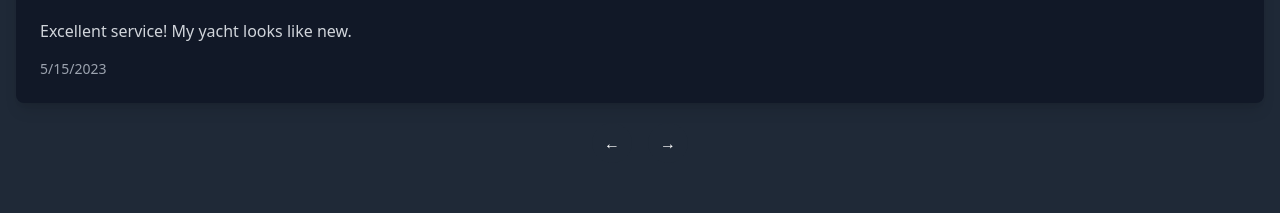
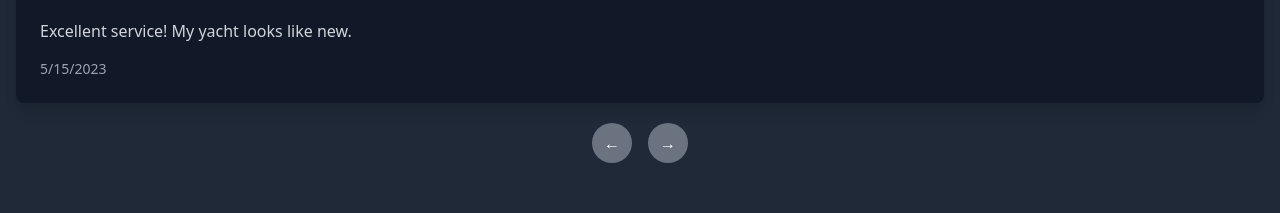
Before and after one commit to KavunVadim/mobileMetalClean, a React (Vite) app: page / in a window 1280 px wide. Shown: the part 4701-4914 px from the top of the page. Built offline with nearby package versions, Linux system fonts and the light colour scheme.

Commit message:
fix: button bg reviews

```diff
--- a/src/components/Reviews.tsx
+++ b/src/components/Reviews.tsx
@@ -176,13 +176,13 @@ const Reviews = () => {
                 <div className="absolute bottom-[-60px] w-full flex justify-center gap-4 px-4">
                   <button
                     onClick={prevSlide}
-                    className="bg-gray-800 hover:bg-gray-700 w-10 h-10 text-white p-2 rounded-full"
+                    className="bg-gray-500 hover:bg-gray-700 w-10 h-10 text-white p-2 rounded-full"
                   >
                     ←
                   </button>
                   <button
                     onClick={nextSlide}
-                    className="bg-gray-800 hover:bg-gray-700 w-10 h-10 text-white p-2 rounded-full"
+                    className="bg-gray-500 hover:bg-gray-700 w-10 h-10 text-white p-2 rounded-full"
                   >
                     →
                   </button>
```
